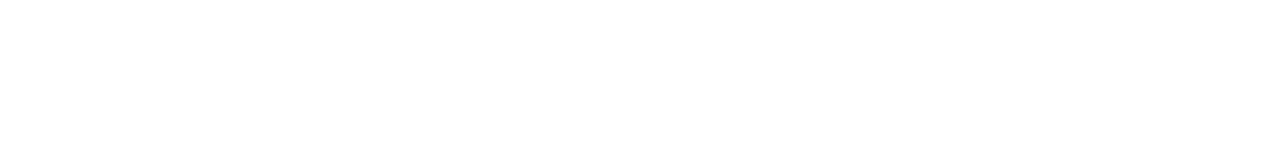
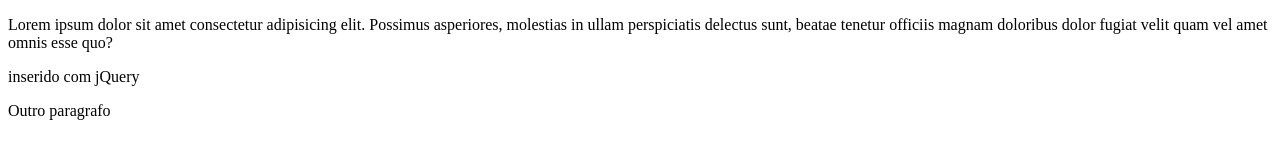
Before and after one commit to Luking1999/jQueryEstudy, a plain HTML site: page index.html in a window 1280 px wide. Drawn offline with Linux system fonts and the light colour scheme.

Commit message:
aprendendo seletores

```diff
--- a/index.html
+++ b/index.html
@@ -7,6 +7,14 @@
     <title>Aulas de jQuery</title>
 </head>
 <body>
+    <p>Lorem ipsum dolor sit amet consectetur adipisicing elit. Possimus asperiores, molestias in ullam perspiciatis delectus sunt, beatae tenetur officiis magnam doloribus dolor fugiat velit quam vel amet omnis esse quo?</p>
+    <p id="teste">Isso é um paragrafo</p>
+    <p class="p-yellow">Outro paragrafo</p>
     <script src="js/jquery-3.6.0.js"></script>
+    <script>
+        $(document).ready(function() {
+            $('#teste').html('inserido com jQuery')
+        })
+        </script>
 </body>
 </html>
```
